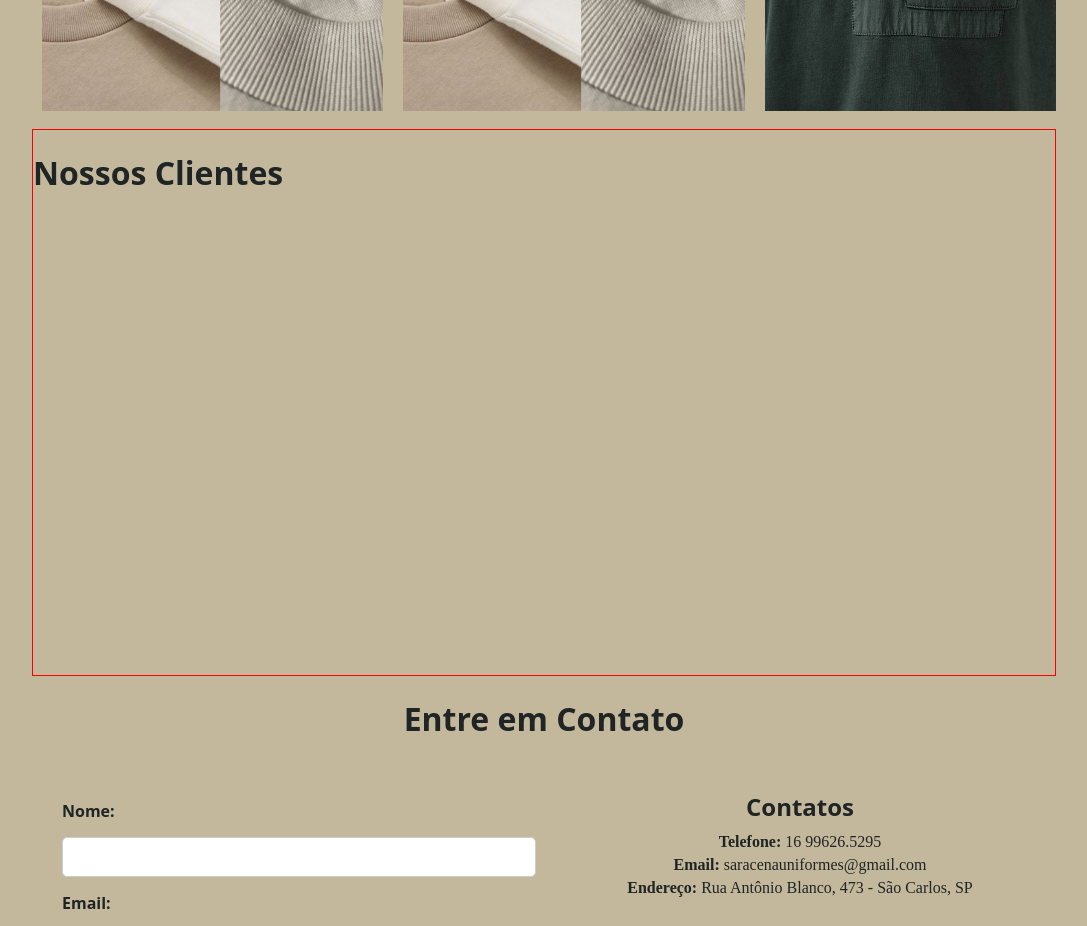
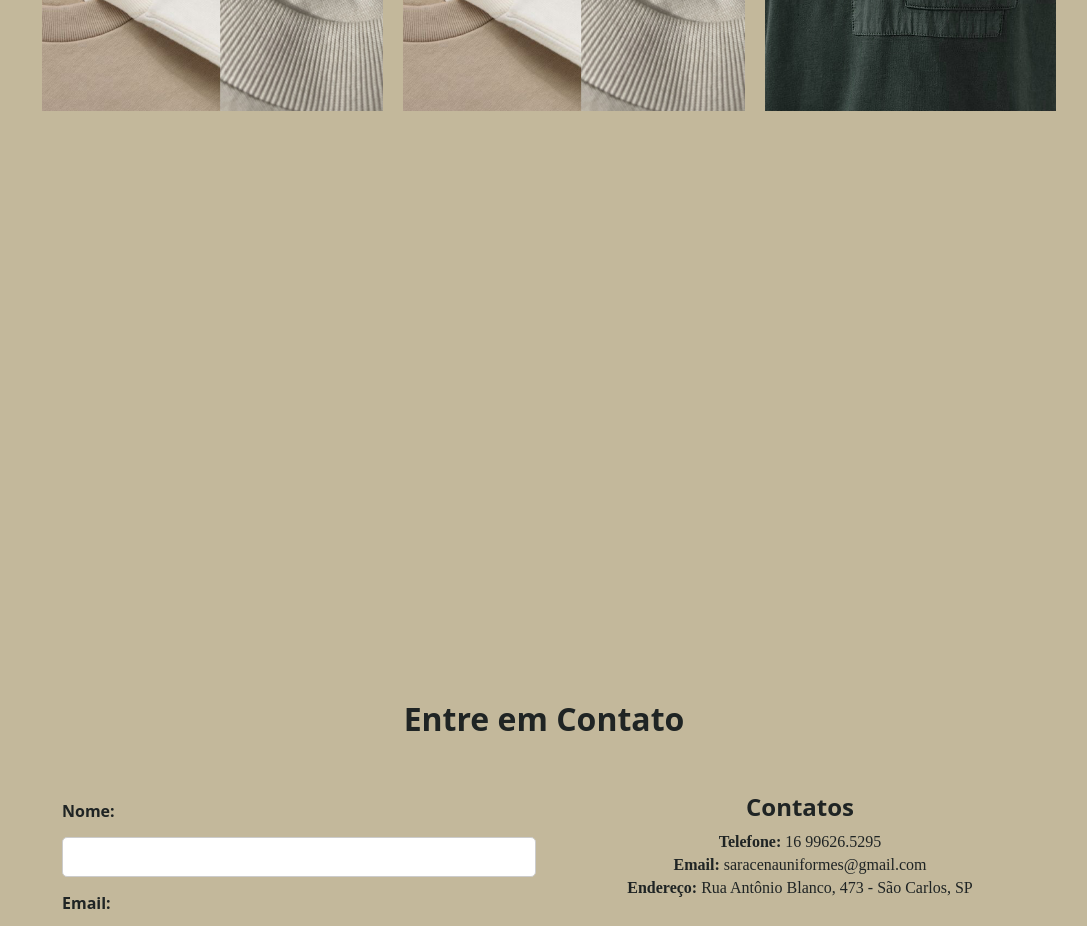
Before and after one commit to Hakeera/sarracena, a Next.js app: page / in a window 1280 px wide. Shown: the part 1080-2006 px from the top of the page, without its empty margins (96-1183 px from the left). Built offline with nearby package versions, Linux system fonts and the light colour scheme.

Commit message:
Testando deploy vercel

```diff
--- a/pages/index.js
+++ b/pages/index.js
@@ -98,10 +98,6 @@ export default function Home() {
                     </div>
                 </div>
 
-                <div className="clientes" id="clientes">
-                    <h1>Nossos Clientes</h1>
-                </div>
-
                 {/* Componente de Contato */}
                 <Contato />
             </div>
```
